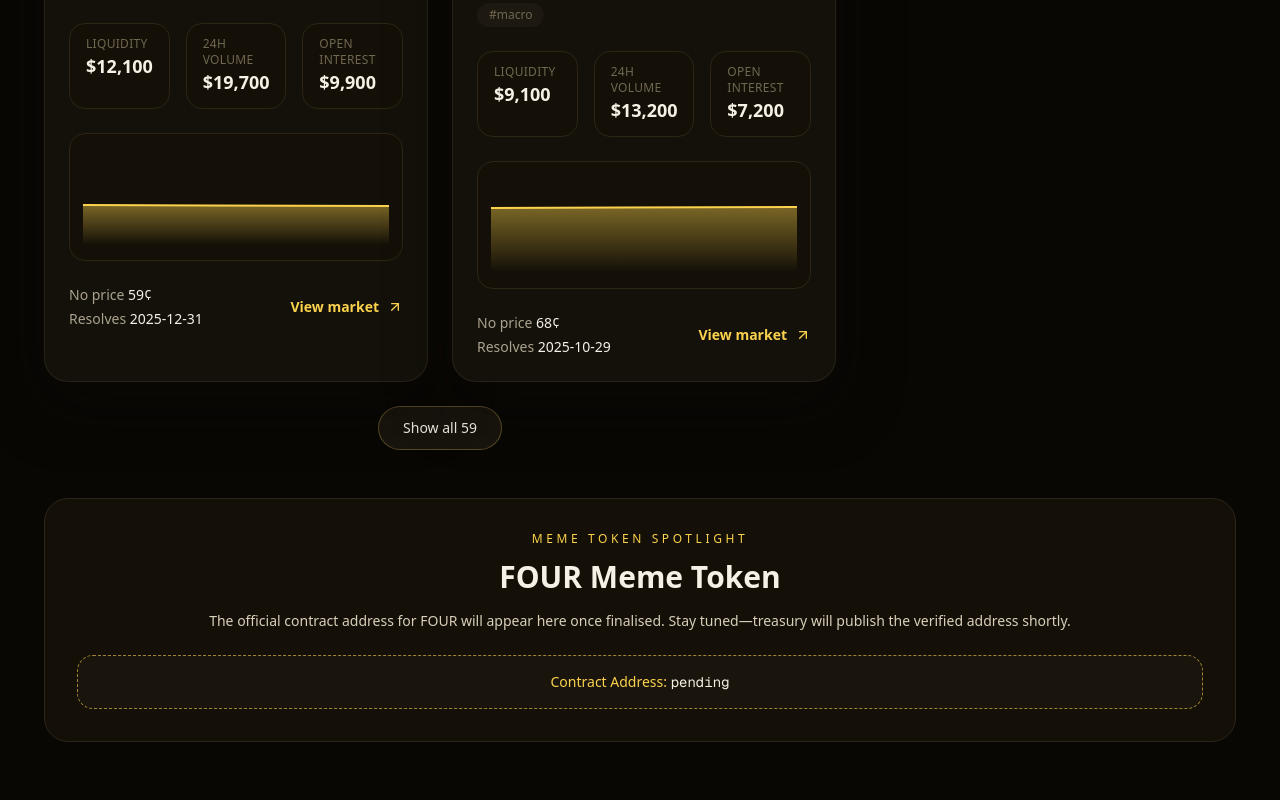
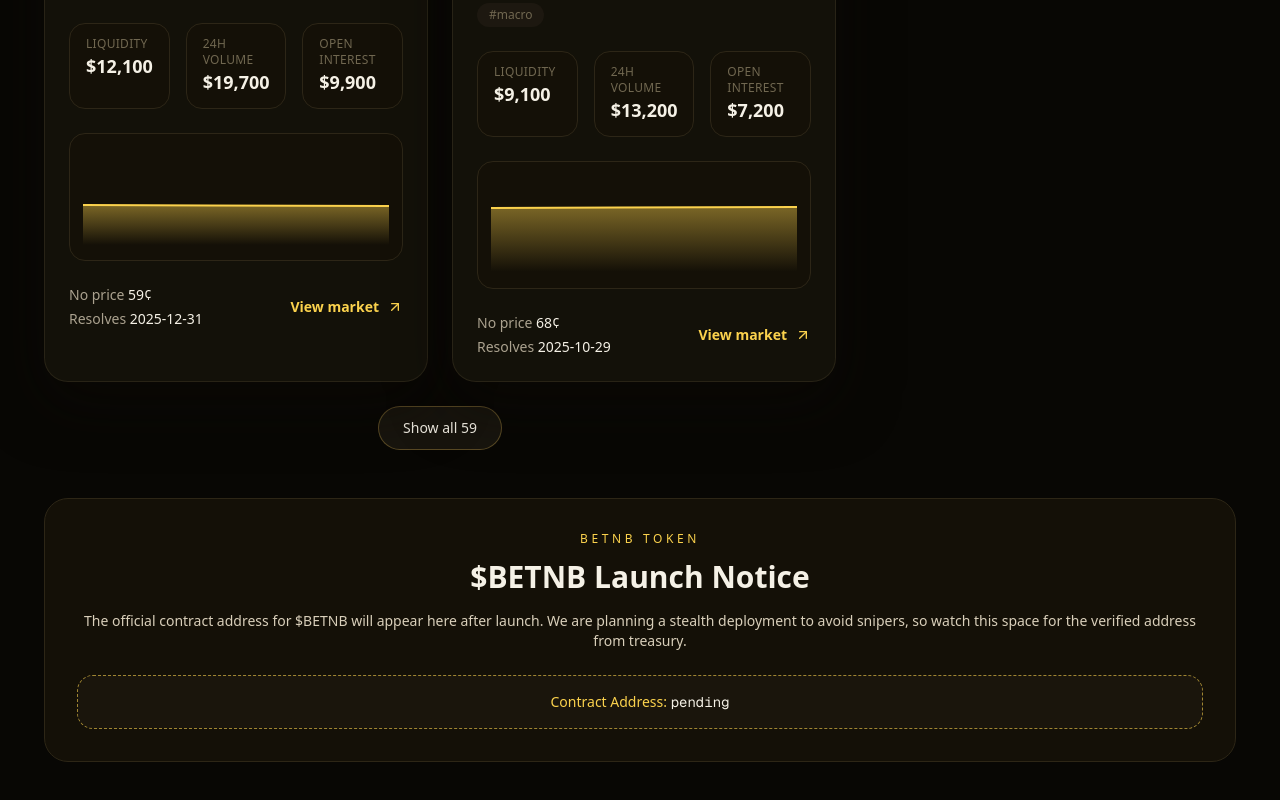
Before and after one commit to DarraghJackson999/BETNB, a Next.js app: page / in a window 1280 px wide. Shown: the part 2559-3359 px from the top of the page. Built offline with nearby package versions, Linux system fonts and the light colour scheme.

Commit message:
Update home page token notice for BETNB stealth launch

```diff
--- a/src/app/page.tsx
+++ b/src/app/page.tsx
@@ -19,12 +19,15 @@ export default function Home() {
       </div>
       <section className="rounded-3xl border border-[#2d2616] bg-[#141007] p-8 text-center">
         <div className="text-xs uppercase tracking-[0.3em] text-[#fbd24d]">
-          Meme Token Spotlight
+          BETNB Token
         </div>
-        <h2 className="mt-3 text-3xl font-semibold text-[#f5f1e6]">FOUR Meme Token</h2>
+        <h2 className="mt-3 text-3xl font-semibold text-[#f5f1e6]">
+          $BETNB Launch Notice
+        </h2>
         <p className="mt-4 text-sm text-[#d9cfba]">
-          The official contract address for FOUR will appear here once finalised. Stay
-          tuned—treasury will publish the verified address shortly.
+          The official contract address for $BETNB will appear here after launch. We are
+          planning a stealth deployment to avoid snipers, so watch this space for the
+          verified address from treasury.
         </p>
         <div className="mt-6 rounded-2xl border border-dashed border-[#fbd24d]/60 bg-[#1a150c] px-6 py-4 text-sm text-[#fbd24d]">
           Contract Address: <span className="font-mono text-[#f5f1e6]">pending</span>
```
